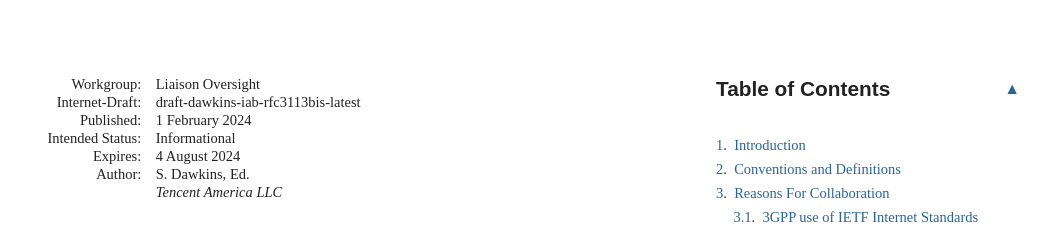
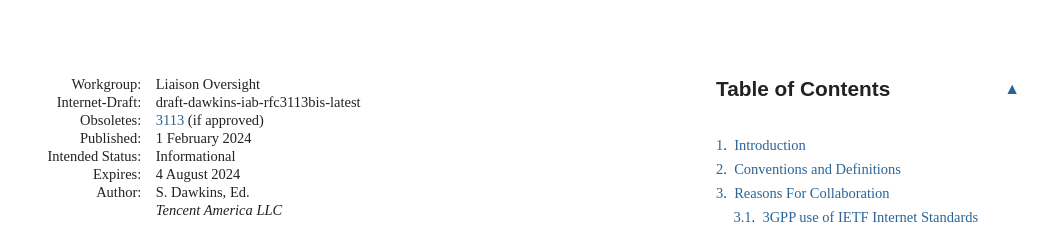
Before and after one commit to SpencerDawkins/rfc3113bis, a plain HTML site: page draft-dawkins-iab-rfc3113bis.html in a window 1280 px wide. Shown: the top 230 px of the page, without its empty margins (92-1140 px from the left). Drawn offline with Linux system fonts and the light colour scheme; a web font is replaced by a local one.

Commit message:
Script updating gh-pages from 8aa912e. [ci skip]

```diff
--- a/draft-dawkins-iab-rfc3113bis.html
+++ b/draft-dawkins-iab-rfc3113bis.html
@@ -1042,6 +1042,9 @@ svg :is([fill="white"], [fill^="#fff"]) {
 <dd class="workgroup">Liaison Oversight</dd>
 <dt class="label-internet-draft">Internet-Draft:</dt>
 <dd class="internet-draft">draft-dawkins-iab-rfc3113bis-latest</dd>
+<dt class="label-obsoletes">Obsoletes:</dt>
+<dd class="obsoletes">
+<a href="https://www.rfc-editor.org/rfc/rfc3113" class="eref">3113</a> (if approved)</dd>
 <dt class="label-published">Published:</dt>
 <dd class="published">
 <time datetime="2024-02-01" class="published">1 February 2024</time>
```
Also changed, not shown: draft-dawkins-iab-rfc3113bis.txt.
